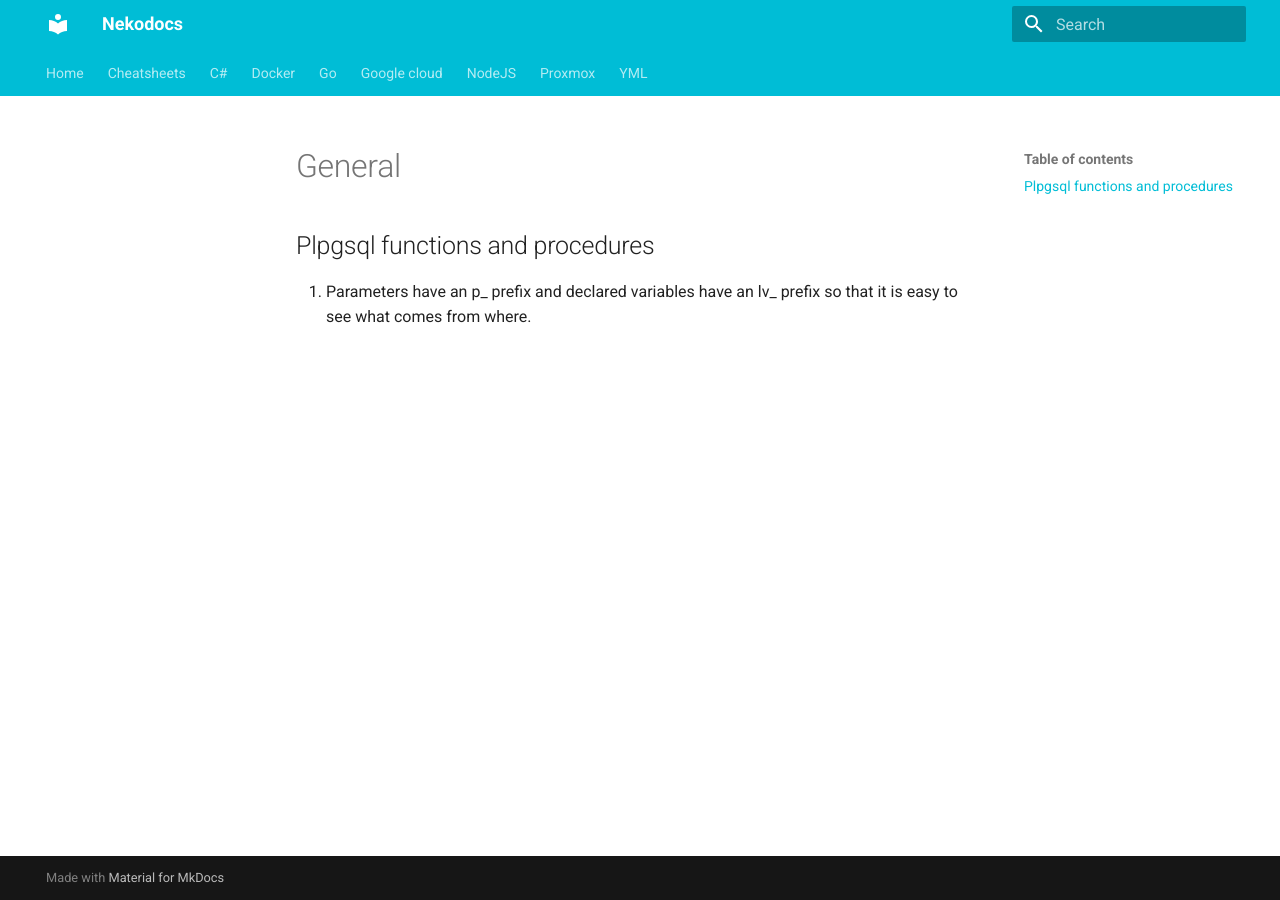
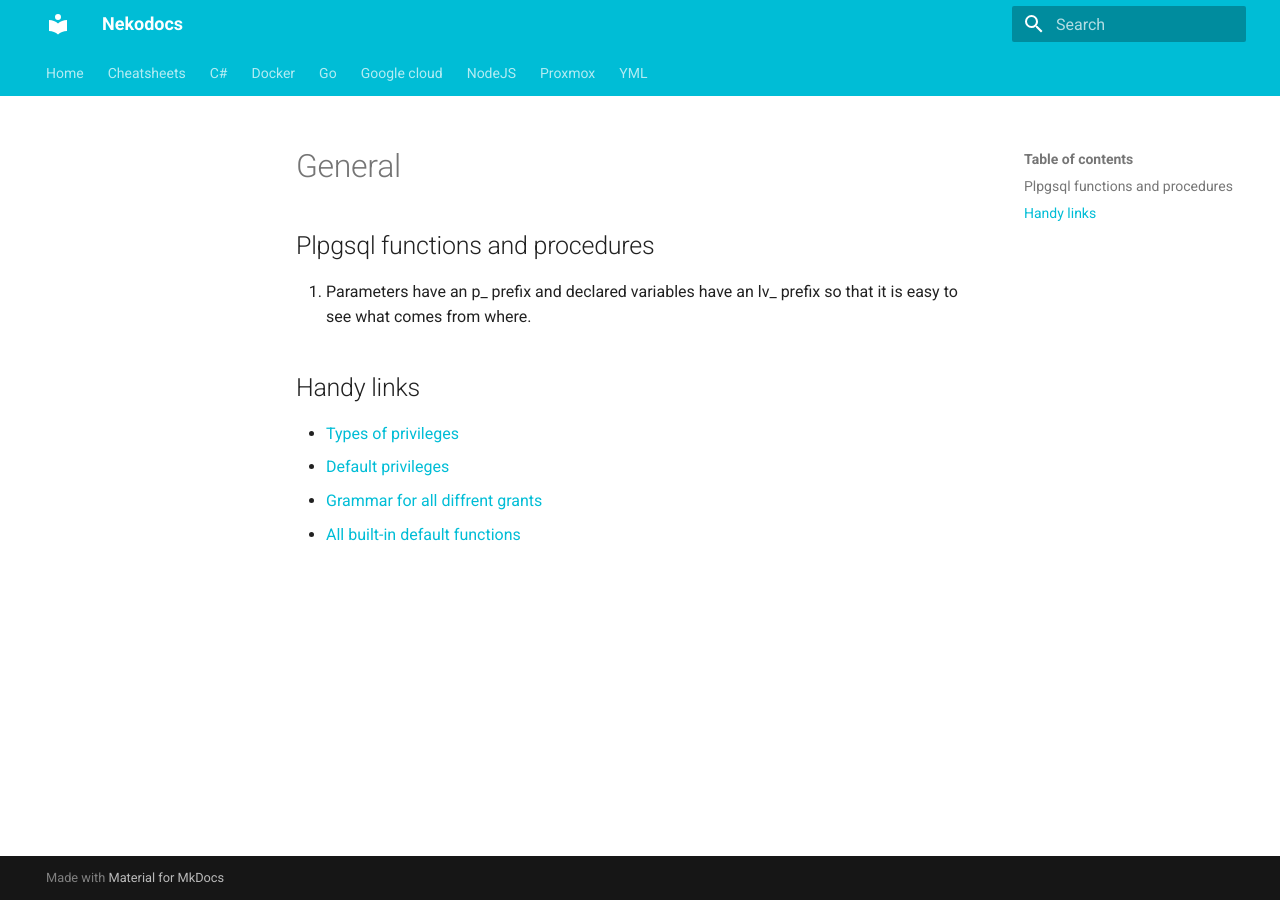
Before and after one commit to NekoLuka/raneto-wiki-files, an MkDocs documentation site: the page built from docs/Nekocloud/DB/general.md, in a window 1280 px wide. Built offline with MkDocs 1.6.1 and Material for MkDocs 9.7.7, drawn with Linux system fonts in a browser that asks for light colours.

Commit message:
Added some handy links

```diff
--- a/docs/Nekocloud/DB/general.md
+++ b/docs/Nekocloud/DB/general.md
@@ -4,3 +4,9 @@ Title: General guidelines for DB objects
 
 ## Plpgsql functions and procedures
 1. Parameters have an p_ prefix and declared variables have an lv_ prefix so that it is easy to see what comes from where.
+
+## Handy links
+- [Types of privileges](https://www.postgresql.org/docs/current/ddl-priv.html)
+- [Default privileges](https://www.postgresql.org/docs/current/ddl-priv.html#PRIVILEGES-SUMMARY-TABLE)
+- [Grammar for all diffrent grants](https://www.postgresql.org/docs/current/sql-grant.html)
+- [All built-in default functions](https://www.postgresql.org/docs/current/functions-info.html)
```
